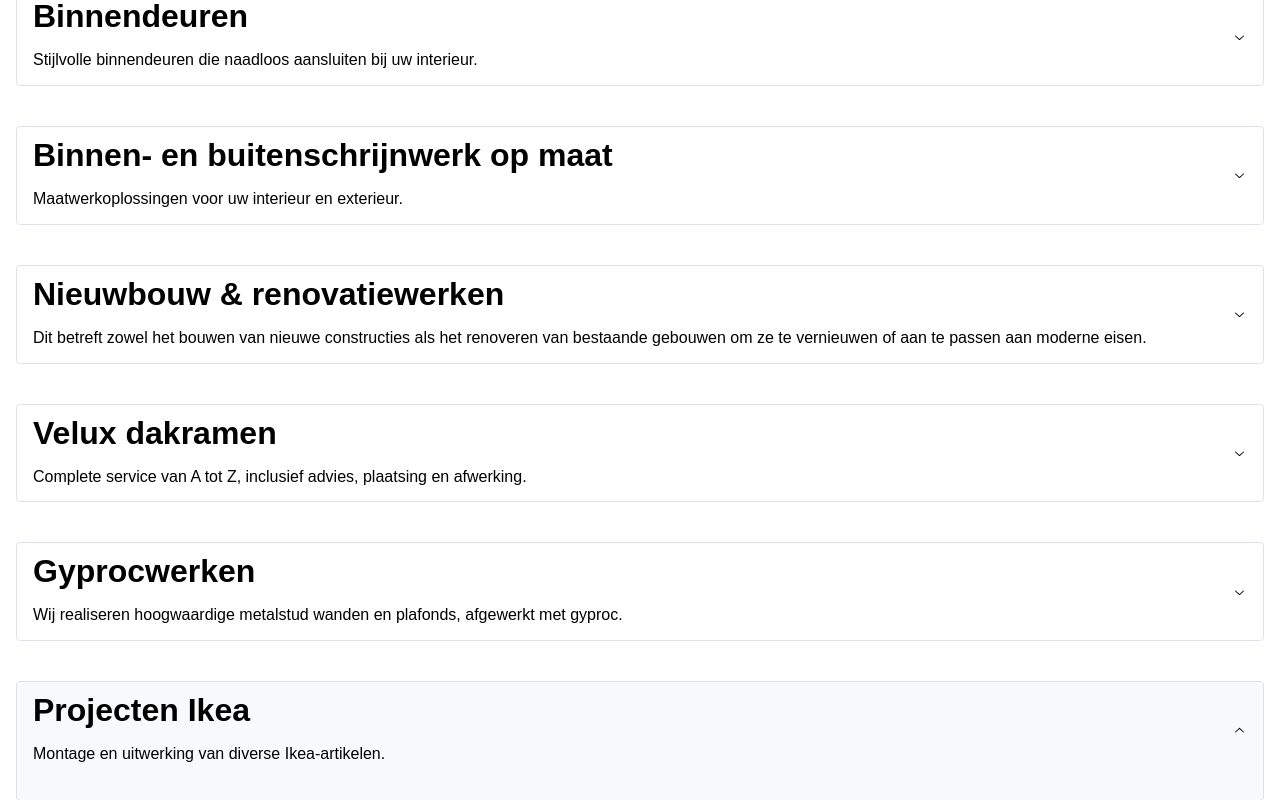
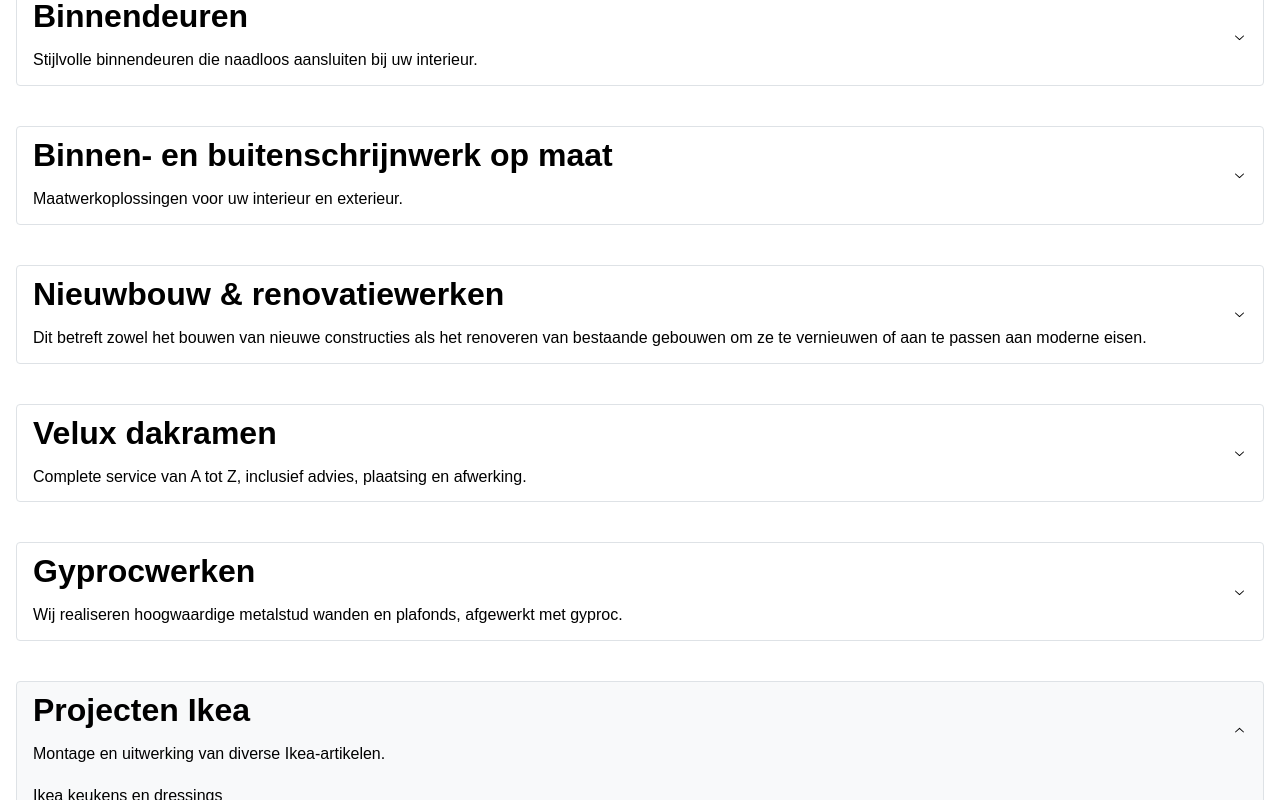
Before and after one commit to Dre-Van-den-Hooff/kemda, a Next.js app: page / in a window 1280 px wide. Both pictures are taken after a click on the button 640 px from the left and 927 px from the top of the page. Shown: the part 197-997 px from the top of the page. Built offline with nearby package versions, Linux system fonts and the light colour scheme.

Commit message:
Small changes

```diff
--- a/src/app/page.tsx
+++ b/src/app/page.tsx
@@ -1,6 +1,6 @@
 import { Title } from '@mantine/core';
 import type { Metadata } from 'next';
-import ProjectCard from '@/components/project';
+import ProjectCard from '@/components/projectCard';
 import type { Project } from '@/types/project';
 
 export const metadata: Metadata = {
--- a/src/components/project.tsx
+++ b/src/components/projectCard.tsx
@@ -34,6 +34,15 @@ export default function ProjectCard({ project }: Props) {
             </Flex>
           )}
           {/* TODO: Bullet points */}
+          {project.bulletPoints && (
+            <Flex direction="column" gap="0.5rem">
+              {project.bulletPoints.bullets.map((bullet) => (
+                <Text key={bullet.title} ta="justify">
+                  {bullet.title}
+                </Text>
+              ))}
+            </Flex>
+          )}
         </Accordion.Panel>
       </Accordion.Item>
     </Accordion>
```
